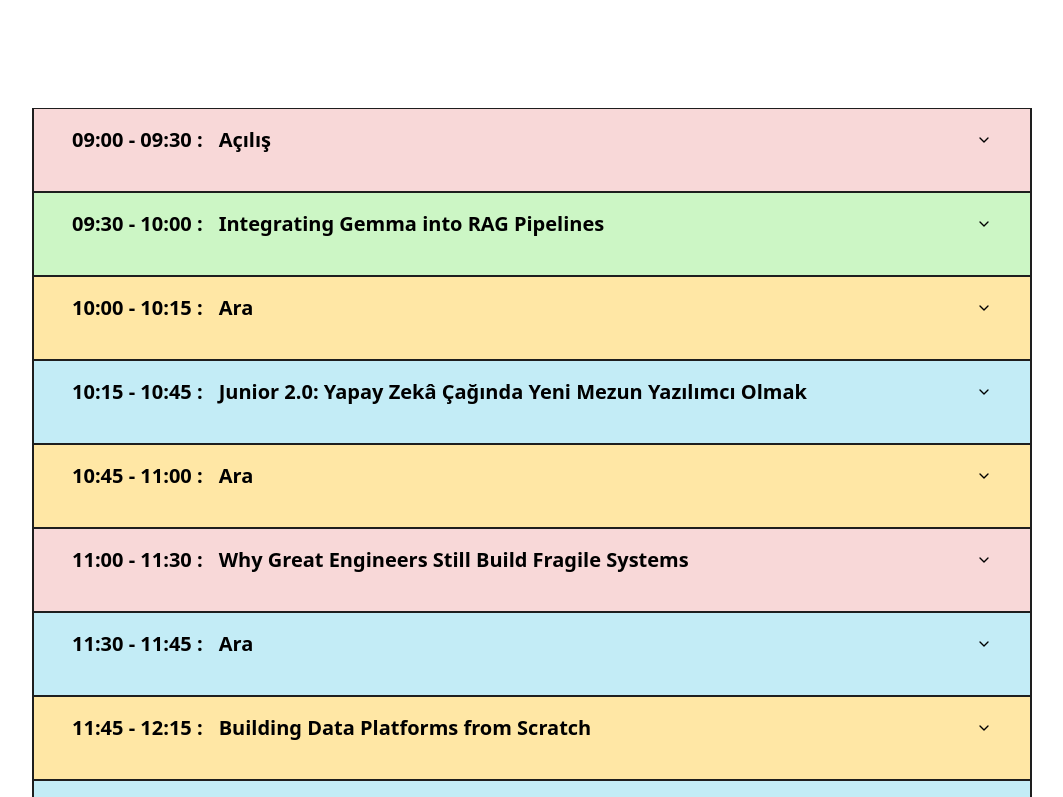
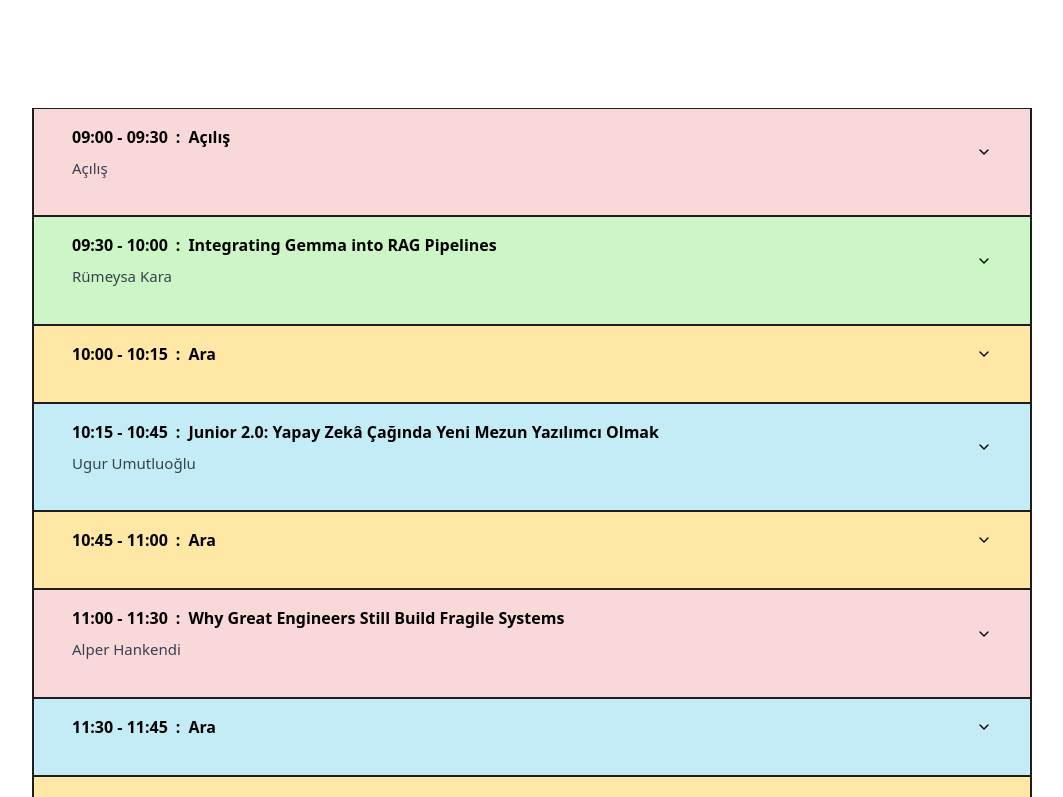
Before and after one commit to gdgantalya/devfest25, a React (Vite) app: page / in a window 1280 px wide. Shown: the part 3380-4177 px from the top of the page, without its empty margins (108-1171 px from the left). Built offline with nearby package versions, Linux system fonts and the light colour scheme.

Commit message:
refactored oursponsors.jsx and page.jsx files. Added sponsor logo.

```diff
--- a/src/components/OurSponsors.jsx
+++ b/src/components/OurSponsors.jsx
@@ -108,6 +108,12 @@ const OurSponsors = () => {
               imageSrc={log}
               link="https://logelektronik.com/"
               alt="log elektronik"
+              divClassName="bg-white p-5 md:p-10 border-[1px] border-[#f0f0f0] rounded-2xl h-[100px] md:h-[200px]"
+            />
+            <SponsorImage
+              imageSrc={pacadem}
+              alt="pikel akademi"
+              link="https://pikselakademi.com.tr/"
               divClassName="bg-white p-5 md:p-10 border-[1px] border-[#f0f0f0] rounded-2xl h-[100px] md:h-[200px]"
             />
             <SponsorImage
--- a/src/components/agenda/page.jsx
+++ b/src/components/agenda/page.jsx
@@ -200,9 +200,20 @@ export default function Agenda() {
                     className={Styles.accordionItem}
                     style={{ backgroundColor: backgroundColors[index] }}
                   >
-                    <AccordionTrigger className={Styles.accordionTrigger}>
-                      <span className="mr-4">{item.time} :</span>
-                      <span>{item.activity}</span>
+                    <AccordionTrigger className={`${Styles.accordionTrigger} !py-4`}>
+                      <div className="flex flex-col text-left w-full">
+                        <div className="flex gap-2 items-center text-[16px] font-semibold">
+                          <span>{item.time}</span>
+                          <span>:</span>
+                          <span>{item.activity}</span>
+                        </div>
+
+                        {item.title && item.title[0] !== "Ara" && (
+                          <span className="text-[15px] text-gray-700 font-medium mt-2">
+                            {item.title}
+                          </span>
+                        )}
+                      </div>
                     </AccordionTrigger>
                     <AccordionContent
                       className={Styles.accordionContentContainer}
```
